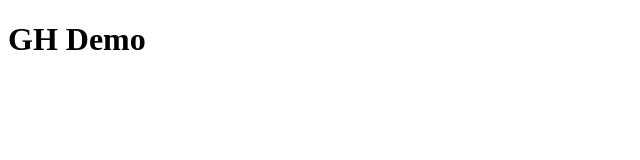
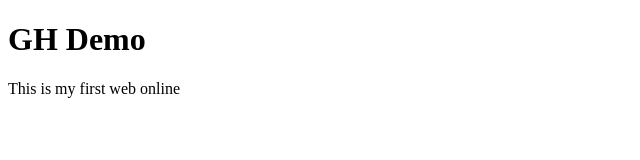
Before and after one commit to Dalya23/Gh-demo, a plain HTML site: page index.html in a window 1280 px wide. Shown: the whole page, without its empty margins (0-640 px from the left). Drawn offline with Linux system fonts and the light colour scheme.

Commit message:
Paragraph add on

```diff
--- a/index.html
+++ b/index.html
@@ -7,5 +7,7 @@
 </head>
 <body>
 <h1>GH Demo</h1>
+
+<p>This is my first web online</p>
 </body>
 </html>
```
